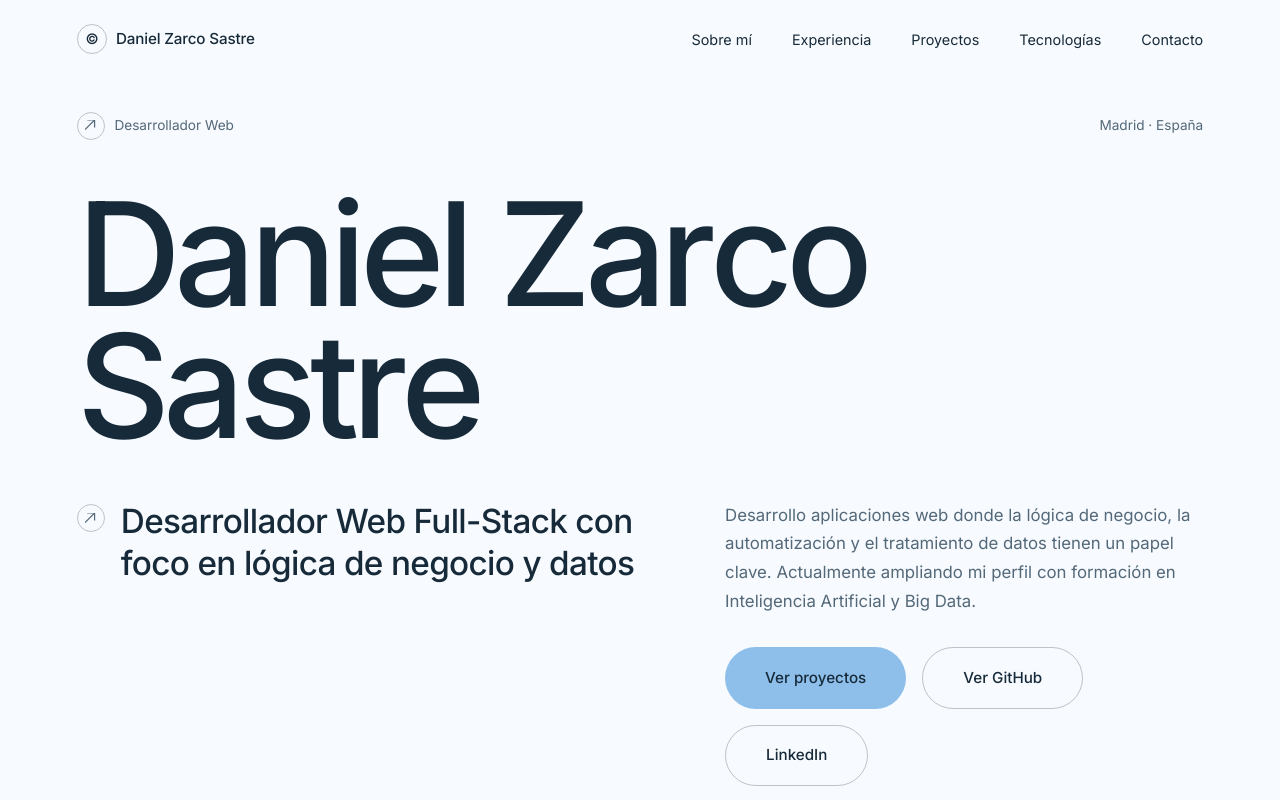
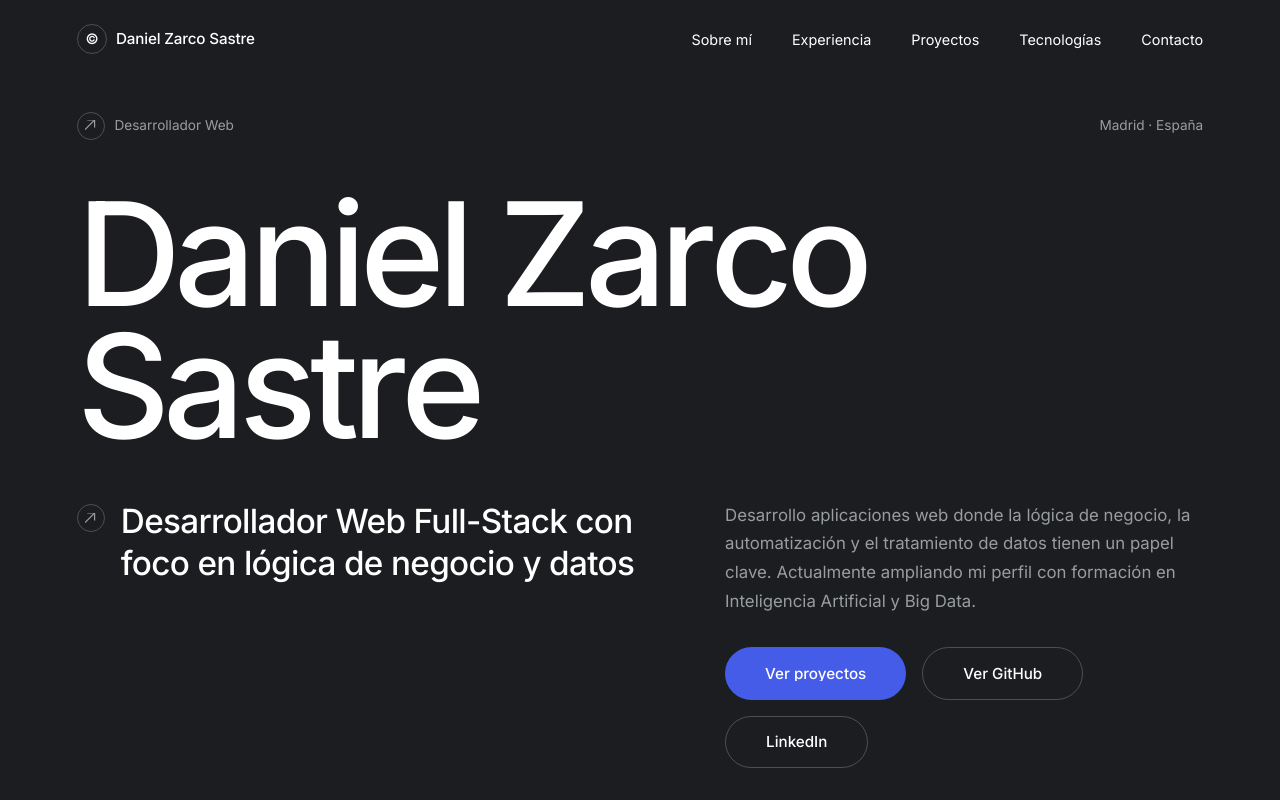
Before and after one commit to Daniel-Zarco/Portfolio, a React (Vite) app: page / in a window 1280 px wide. Shown: the top 800 px of the page. Built offline with nearby package versions, Linux system fonts and the light colour scheme.

Commit message:
Ajustes visuales: paleta oscura Dennis, transiciones clip-path, botones con text-shift, navegación con punto y eliminar '¿Hablamos?'

```diff
--- a/src/App.css
+++ b/src/App.css
@@ -9,15 +9,17 @@
 }
 
 .page {
-  animation: pageEnter 0.55s var(--ease-smooth) both;
+  animation: pageReveal 0.7s var(--ease-smooth) both;
 }
 
-@keyframes pageEnter {
+@keyframes pageReveal {
   from {
-    opacity: 0;
-    transform: translateY(18px);
+    clip-path: inset(0 0 100% 0);
+    opacity: 0.85;
+    transform: translateY(10px);
   }
   to {
+    clip-path: inset(0 0 0 0);
     opacity: 1;
     transform: translateY(0);
   }
@@ -158,18 +160,19 @@
 .nav-link::after {
   content: '';
   position: absolute;
-  left: 0;
-  bottom: 0;
-  width: 100%;
-  height: 1px;
-  background: var(--color-accent-2);
-  transform: translateX(-101%);
-  transition: transform 0.4s var(--ease-smooth);
+  bottom: -0.55em;
+  left: 50%;
+  width: 0.35em;
+  height: 0.35em;
+  border-radius: 50%;
+  background: var(--color-white);
+  transform: translate(-50%, -50%) scale(0);
+  transition: transform 0.35s var(--ease-smooth);
 }
 
 .nav-link:hover::after,
 .nav-link.active::after {
-  transform: translateX(0);
+  transform: translate(-50%, -50%) scale(1);
 }
 
 .menu-toggle {
@@ -273,7 +276,7 @@
 
 .fullscreen-menu-link.active .menu-label,
 .fullscreen-menu-link.active .menu-index {
-  color: var(--color-accent-text);
+  color: var(--color-white);
 }
 
 .fullscreen-menu-link.active .menu-index {
@@ -461,7 +464,7 @@
 
 .hero-stack-item:hover {
   border-color: var(--color-border-strong);
-  background: rgba(23, 42, 58, 0.045);
+  background: rgba(255, 255, 255, 0.04);
 }
 
 .hero-scroll-hint {
@@ -517,7 +520,7 @@
   font-size: 0.95rem;
   font-weight: 500;
   overflow: hidden;
-  transition: transform 0.4s var(--ease-smooth), box-shadow 0.4s var(--ease-smooth);
+  transition: transform 0.4s var(--ease-smooth);
   white-space: nowrap;
 }
 
@@ -529,7 +532,7 @@
   height: 100%;
   border-radius: 50%;
   transform: scale(0.5);
-  background: var(--color-accent-2);
+  background: var(--color-accent);
   transition: transform 0.5s var(--ease-primary), top 0.35s var(--ease-primary);
   z-index: 0;
 }
@@ -537,6 +540,28 @@
 .btn .btn-text {
   position: relative;
   z-index: 1;
+  display: block;
+  overflow: hidden;
+  height: 1em;
+  line-height: 1;
+}
+
+.btn .btn-text-inner {
+  display: block;
+  position: relative;
+  transition: transform 0.45s var(--ease-smooth);
+}
+
+.btn .btn-text-inner::after {
+  content: attr(data-text);
+  position: absolute;
+  top: 100%;
+  left: 0;
+  width: 100%;
+}
+
+.btn:hover .btn-text-inner {
+  transform: translateY(-100%);
 }
 
 .btn:hover .btn-fill {
@@ -697,7 +722,7 @@
 
 .work-item:hover .work-item-title-inner {
   transform: translateY(-8%);
-  color: var(--color-accent-text);
+  color: var(--color-accent);
 }
 
 .work-item-status {
@@ -771,15 +796,16 @@
 
 .tech-tag {
   padding: 0.4rem 0.8rem;
-  border: 1px solid transparent;
+  border: 1px solid var(--color-border);
   border-radius: 100px;
   font-size: 0.75rem;
-  color: var(--color-text-h);
-  background: var(--color-pastel-blue);
+  color: var(--color-text);
+  transition: color 0.3s ease, border-color 0.3s ease;
 }
 
-.tech-tag:nth-child(4n) {
-  background: var(--color-pastel-lavender);
+.tech-tag:hover {
+  color: var(--color-white);
+  border-color: var(--color-border-strong);
 }
 
 .work-item-links {
@@ -799,8 +825,8 @@
 }
 
 .chip-link:hover {
-  color: var(--color-accent-text);
-  border-color: var(--color-accent-2);
+  color: var(--color-white);
+  border-color: var(--color-white);
 }
 
 .chip-link-arrow {
@@ -927,7 +953,7 @@
 }
 
 .experience-company:hover {
-  color: var(--color-accent-text);
+  color: var(--color-white);
 }
 
 .experience-company-arrow {
@@ -1006,21 +1032,16 @@
 
 .skill-tag {
   padding: 0.45rem 0.85rem;
-  border: 1px solid transparent;
+  border: 1px solid var(--color-border);
   border-radius: 100px;
   font-size: 0.8rem;
-  color: var(--color-text-h);
-  background: var(--color-pastel-blue);
+  color: var(--color-text);
   transition: color 0.3s ease, border-color 0.3s ease;
 }
 
-.skill-tag:nth-child(4n) {
-  background: var(--color-pastel-lavender);
-}
-
 .skill-tag:hover {
-  color: var(--color-accent-text);
-  border-color: var(--color-accent-2);
+  color: var(--color-white);
+  border-color: var(--color-border-strong);
 }
 
 /* ---------- Education ---------- */
@@ -1062,7 +1083,7 @@
 }
 
 .education-item:hover .education-title {
-  color: var(--color-accent-text);
+  color: var(--color-white);
 }
 
 .education-meta {
@@ -1163,7 +1184,7 @@
 }
 
 .footer-title.in-view .char:nth-child(odd):hover {
-  color: var(--color-accent-text);
+  color: var(--color-accent);
 }
 
 .footer-email {
--- a/src/components/Contact.jsx
+++ b/src/components/Contact.jsx
@@ -33,11 +33,15 @@ export function ContactSection() {
             data-cursor
           >
             <span className="btn-fill" />
-            <span className="btn-text">{contact.emailLabel}</span>
+            <span className="btn-text" data-text={contact.emailLabel}>
+              <span className="btn-text-inner">{contact.emailLabel}</span>
+            </span>
           </a>
           <a href={contact.phoneHref} className="btn btn-secondary btn-round-full" data-cursor>
             <span className="btn-fill" />
-            <span className="btn-text">{contact.phoneLabel}</span>
+            <span className="btn-text" data-text={contact.phoneLabel}>
+              <span className="btn-text-inner">{contact.phoneLabel}</span>
+            </span>
           </a>
         </div>
       </div>
@@ -51,9 +55,6 @@ export function Footer() {
     <footer className="footer">
       <div className="footer-inner">
         <div className="footer-cta">
-          <h2 className="footer-title" data-split="chars">
-            ¿Hablamos?
-          </h2>
           <a
             href={contact.emailHref}
             target="_blank"
--- a/src/components/Hero.jsx
+++ b/src/components/Hero.jsx
@@ -53,6 +53,14 @@ export default function Hero() {
             <div className="hero-actions">
               {hero.actions.map((a) => {
                 const isExternal = a.href.startsWith('http') || a.href.startsWith('mailto') || a.href.startsWith('tel');
+                const BtnText = (
+                  <>
+                    <span className="btn-fill" />
+                    <span className="btn-text" data-text={a.label}>
+                      <span className="btn-text-inner">{a.label}</span>
+                    </span>
+                  </>
+                );
                 if (isExternal) {
                   return (
                     <a
@@ -63,8 +71,7 @@ export default function Hero() {
                       rel="noopener noreferrer"
                       data-cursor
                     >
-                      <span className="btn-fill" />
-                      <span className="btn-text">{a.label}</span>
+                      {BtnText}
                     </a>
                   );
                 }
@@ -75,8 +82,7 @@ export default function Hero() {
                     className={a.primary ? 'btn btn-primary' : 'btn btn-secondary'}
                     data-cursor
                   >
-                    <span className="btn-fill" />
-                    <span className="btn-text">{a.label}</span>
+                    {BtnText}
                   </Link>
                 );
               })}
--- a/src/index.css
+++ b/src/index.css
@@ -6,25 +6,20 @@
 @import url('https://fonts.googleapis.com/css2?family=Inter:wght@300;400;500;600;700&display=swap');
 
 :root {
-  /* Color — paleta pastel clara (protagonismo del azul pastel)
-     --color-dark  = superficie base de la web (ahora muy clara)
-     --color-white = primer plano / texto principal (azul marino)   */
-  --color-dark: #F7FAFE;
-  --color-dark-2: #DCEAF7;
-  --color-panel: #FFFFFF;
-  --color-white: #172A3A;
-  --color-text: #536878;
-  --color-text-h: #172A3A;
-  --color-accent: #8EBFEA;
-  --color-accent-2: #6FA8DC;
-  --color-accent-text: #35719F;
+  /* Color — paleta oscura elegante inspirada en dennissnellenberg.com/work */
+  --color-dark: #1C1D20;
+  --color-dark-2: #141517;
+  --color-panel: #16181B;
+  --color-white: #FFFFFF;
+  --color-text: #999D9E;
+  --color-text-h: #FFFFFF;
+  --color-accent: #455CE9;
+  --color-accent-2: #334BD3;
+  --color-accent-text: #455CE9;
 
-  --color-pastel-blue: #D6E9FA;
-  --color-pastel-lavender: #E3DCF6;
-
-  --color-border: rgba(23, 42, 58, 0.13);
-  --color-border-strong: rgba(23, 42, 58, 0.26);
-  --color-border-soft: rgba(23, 42, 58, 0.07);
+  --color-border: rgba(255, 255, 255, 0.12);
+  --color-border-strong: rgba(255, 255, 255, 0.22);
+  --color-border-soft: rgba(255, 255, 255, 0.06);
 
   /* Layout */
   --section-pt: clamp(4.5rem, 16vh, 11rem);
@@ -96,8 +91,7 @@ body {
   width: 8px;
   height: 8px;
   border-radius: 50%;
-  /* Se mantiene blanco intencionadamente: mix-blend-mode lo invierte
-     automáticamente sobre el fondo claro de la web */
+  /* Blanco + diferencia: se adapta automáticamente al fondo oscuro/claro */
   background: #FFFFFF;
   pointer-events: none;
   z-index: 99999;
@@ -113,7 +107,7 @@ body {
   width: 38px;
   height: 38px;
   border-radius: 50%;
-  border: 1px solid rgba(255, 255, 255, 0.4);
+  border: 1px solid rgba(255, 255, 255, 0.35);
   pointer-events: none;
   z-index: 99998;
   transform: translate(-50%, -50%);
```
